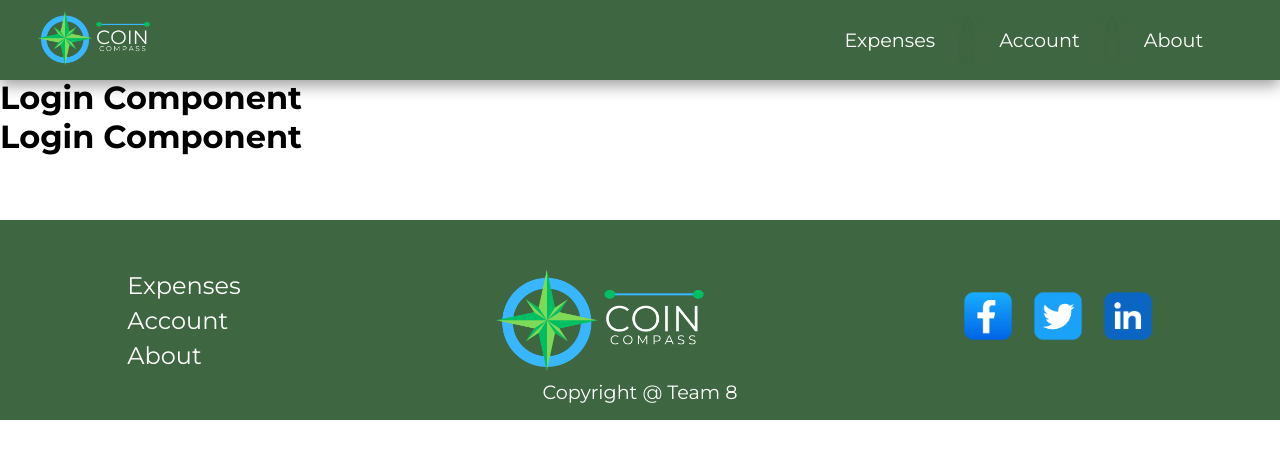
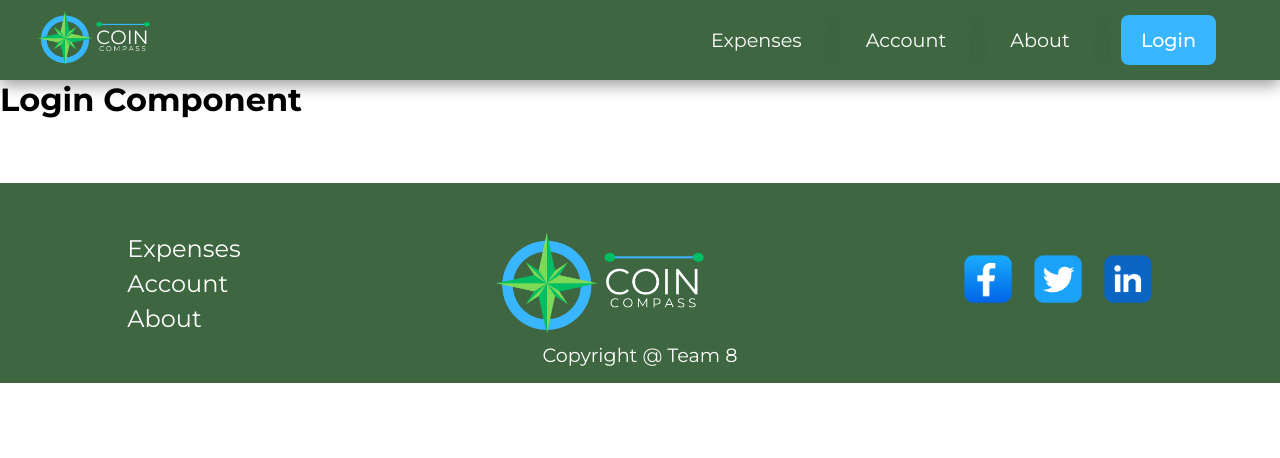
Before and after one commit to ITHS-Team8/CoinCompass, a Vue app: page /login in a window 1280 px wide. Shown: the top 458 px of the page. Built offline with nearby package versions, Linux system fonts and the light colour scheme.

Commit message:
Added login button to navbar

```diff
--- a/src/components/LoginComponent.vue
+++ b/src/components/LoginComponent.vue
@@ -1,10 +1,11 @@
 <template>
-    <h1>Login Component</h1>
-    <h1>Login Component</h1>
-    <h1>Login Component</h1>
     <h1>Login Component</h1>
 </template>
 
 <script setup lang="ts"></script>
 
-<style scoped></style>
+<style scoped>
+    h1 {
+        margin-top: 10vh;
+    }
+</style>
--- a/src/components/NavBar.vue
+++ b/src/components/NavBar.vue
@@ -38,7 +38,8 @@
     const links = ref([
         { text: 'Expenses', url: '/expenses' },
         { text: 'Account', url: '/account' },
-        { text: 'About', url: '/about' }
+        { text: 'About', url: '/about' },
+        { text: 'Login', url: '/login' }
     ])
 
     function toggleMenu() {
@@ -83,7 +84,7 @@
         color: white;
         padding: 0.8rem;
         box-shadow: rgba(100, 100, 111, 0.2) 0px 7px 29px 0px;
-        border-radius: 6px;
+        border-radius: 8px;
         transition: all 0.3s ease;
     }
 
@@ -131,6 +132,13 @@
         margin: 5px auto;
         transition: all 0.4s ease-in-out;
         background-color: white;
+    }
+
+    .nav-links .nav-link:last-child {
+        background-color: #38b6ff;
+        box-shadow: rgba(100, 100, 111, 0.2) 0px 7px 29px 0px;
+        padding-left: 20px;
+        padding-right: 20px;
     }
 
     @media (max-width: 900px) {
```
